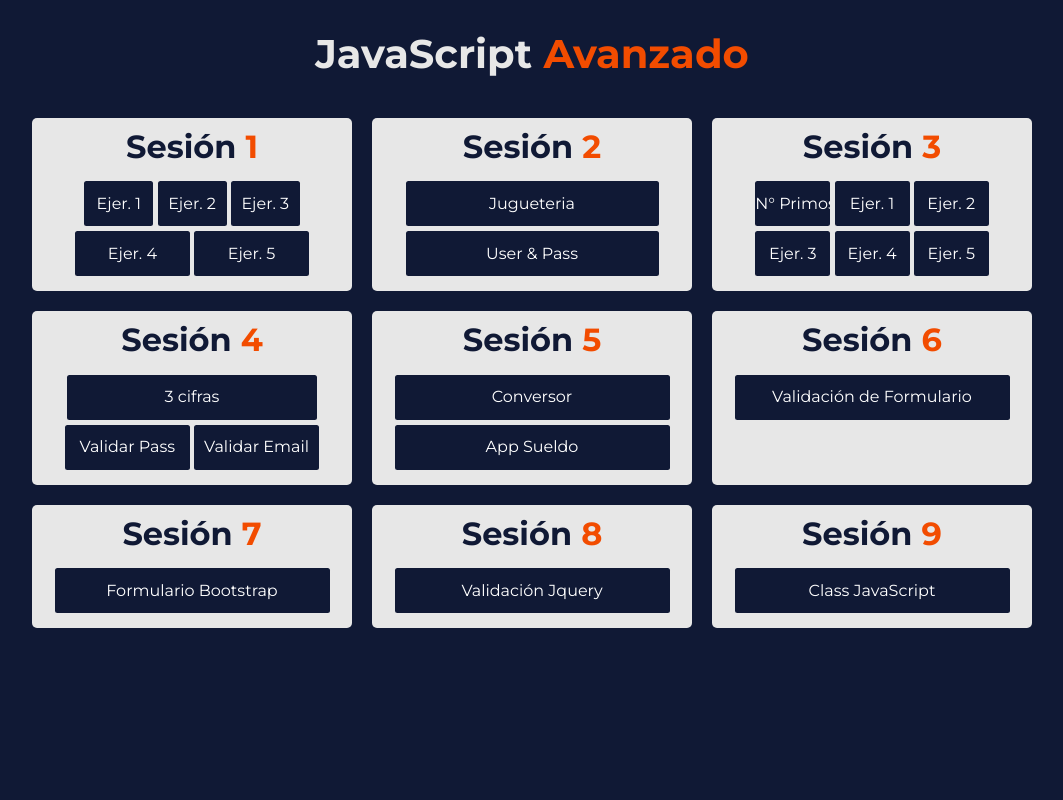
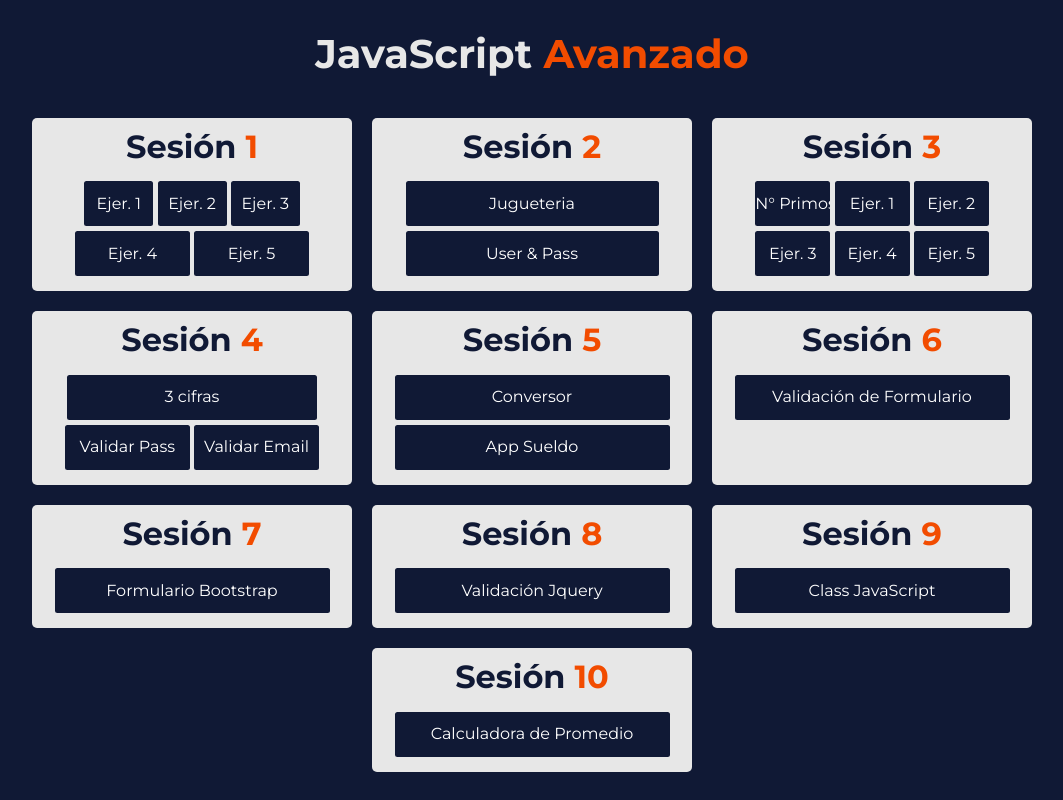
Before and after one commit to vreytor/JsAdvancedBJB, a plain HTML site: page index.html in a window 1280 px wide. Shown: the whole page, without its empty margins (108-1171 px from the left). Drawn offline with nearby package versions, Linux system fonts and the light colour scheme.

Commit message:
calculadora de promedio

```diff
--- a/index.html
+++ b/index.html
@@ -95,6 +95,11 @@
                 <h2>Sesión <span>9</span></h2>
                 <a href="./classJs.html" target="_self"><input class="col-11" type="button" value="Class JavaScript"></a>
             </section>
+
+            <section class="sesion col-12 col-sm-10 col-md-5 col-lg-3">
+                <h2>Sesión <span>10</span></h2>
+                <a href="./constructores.html" target="_self"><input class="col-11" type="button" value="Calculadora de Promedio"></a>
+            </section>
         </section>
 
     </main>
```
